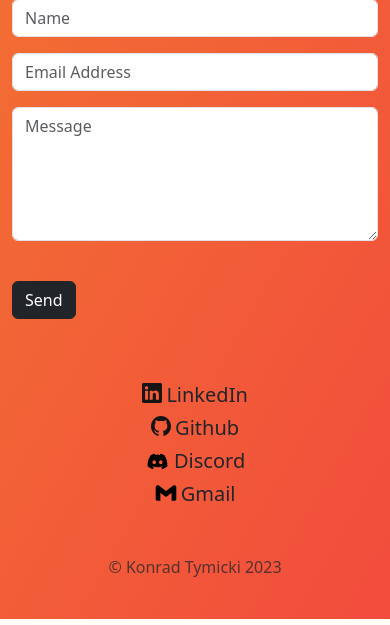
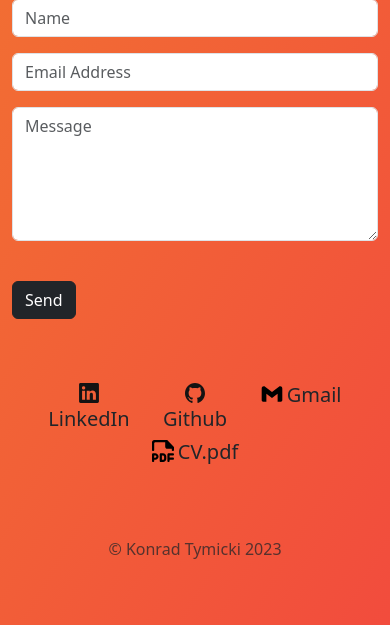
Before and after one commit to koda-aron/portfolio-website, a Flask app: page / in a window 390 px wide. Shown: the part 4587-5212 px from the top of the page. Run offline with Flask 2, Linux system fonts and the light colour scheme; some libraries are stand-ins or nearby versions.

Commit message:
-Added CV.pdf download link -Deleted Discord link -Made links inline on mobile

```diff
--- a/main.py
+++ b/main.py
@@ -1,5 +1,5 @@
 import smtplib
-from flask import Flask, render_template, request, redirect, url_for
+from flask import Flask, render_template, request, redirect, url_for, send_from_directory
 from flask_bootstrap import Bootstrap
 from ttmc import Encoder
 import datetime
@@ -83,5 +83,10 @@ def success():
             return redirect(url_for('home'))
 
 
+@app.route('/download')
+def download():
+    return send_from_directory('static', path="files/Konrad Tymicki CV.pdf")
+
+
 if __name__ == '__main__':
-    app.run(debug=False)
+    app.run(debug=True)
--- a/templates/footer.html
+++ b/templates/footer.html
@@ -33,30 +33,32 @@
   <footer class="d-flex justify-content-center py-3">
   <div class="container px-5" style="text-align: center">
   <div class="row">
-    <div class="col-md pb-2">
+    <div class="col pb-2">
       <svg viewBox="0 0 1067 1067" xmlns="http://www.w3.org/2000/svg" xml:space="preserve" height="20" style="fill-rule:evenodd;clip-rule:evenodd;stroke-linejoin:round;stroke-miterlimit:2;vertical-align: top" class="w-5 h-5" aria-label="LinkedIn icon"><path d="M984.948 0H81.655C38.42 0 3.356 34.227 3.356 76.411V990.28c0 42.16 35.064 76.387 78.299 76.387h903.293c43.299 0 78.363-34.246 78.363-76.387V76.411c0-42.205-35.083-76.411-78.363-76.411ZM324.635 892.938H164.542v-481.65h160.093v481.65ZM244.599 345.49h-1.072c-53.7 0-88.442-36.993-88.442-83.209 0-47.245 35.814-83.209 90.565-83.209 54.773 0 88.464 35.964 89.536 83.209 0 46.216-34.785 83.209-90.587 83.209Zm657.357 547.448H741.841V635.203c0-64.725-23.162-108.902-81.087-108.902-44.223 0-70.558 29.786-82.16 58.568-4.223 10.274-5.255 24.642-5.255 39.052v268.994H413.247s2.105-436.506 0-481.65h160.092v68.176c21.275-32.811 59.322-79.542 144.309-79.542 105.321 0 184.308 68.861 184.308 216.815v276.224Z" style="fill:#151313;fill-rule:nonzero"></path></svg>
       <a href="https://www.linkedin.com/in/konrad-tymicki-a84667274/" target=”_blank” class="nav-link link-dark link-opacity-50-hover" style="display: inline;"><h5 style="display: inline;">LinkedIn</h5></a>
     </div>
-    <div class="col-md pb-2">
+    <div class="col pb-2">
       <svg viewBox="0 0 1067 1067" xmlns="http://www.w3.org/2000/svg" xml:space="preserve" height="20" style="fill-rule:evenodd;clip-rule:evenodd;stroke-linejoin:round;stroke-miterlimit:2;vertical-align: top" class="w-5 h-5" aria-label="Github icon"><path d="M533.333.027C238.81.027 0 244.789 0 546.932c0 241.665 152.857 446.429 364.762 518.811 26.668 5 36.427-11.906 36.427-26.432 0-13.094-.474-47.379-.715-93.092-148.331 33.093-179.76-73.334-179.76-73.334-24.286-63.097-59.285-80.003-59.285-80.003-48.334-34.043 3.571-33.329 3.571-33.329 53.571 3.808 81.667 56.427 81.667 56.427 47.619 83.57 124.761 59.521 155.236 45.477 4.763-35.24 18.571-59.526 33.812-73.097-118.334-13.807-242.858-60.713-242.858-270.235 0-59.763 20.714-108.574 54.762-146.669-5.476-13.81-23.81-69.524 5.238-144.762 0 0 44.762-14.762 146.666 55.952 42.62-12.143 88.097-18.095 133.574-18.333 45.235.238 90.949 6.19 133.569 18.333 101.904-70.714 146.43-55.952 146.43-55.952 29.048 75.238 10.714 130.952 5.236 144.762 34.049 38.331 54.763 87.143 54.763 146.669 0 209.995-124.761 256.186-243.572 269.758 19.049 16.905 36.192 50.24 36.192 101.189 0 73.097-.715 132.145-.715 150.002 0 14.522 9.522 31.669 36.665 26.192 212.384-72.142 365.002-276.906 365.002-518.334C1066.667 244.789 827.859.027 533.333.027Z" style="fill:#151313"></path></svg>
       <a href="https://github.com/koda-aron" target=”_blank” class="nav-link link-dark link-opacity-50-hover" style="display: inline;"><h5 style="display: inline;">Github</h5></a>
     </div>
-    <div class="col-md pb-2">
-      <img src="static/images/discord.svg" height="25" style=";vertical-align: top">
-      <a href="https://discord.com/channels/@kodaaron" target=”_blank” class="nav-link link-dark link-opacity-50-hover" style="display: inline;"><h5 style="display: inline;">Discord</h5></a>
-    </div>
-    <div class="col-md pb-2">
+    <div class="col pb-2">
       <img src="static/images/gmail.svg" height="22" style="vertical-align: top">
       <a href="mailto:tymicki.konrad@gmail.com?subject=Portfolio website" class="nav-link link-dark link-opacity-50-hover" style="display: inline;"><h5 style="display: inline;">Gmail</h5></a>
+    </div>
+    <div class="col pb-2">
+      <img src="static/images/pdf.svg" height="22" style="vertical-align: top">
+      <a href="{{ url_for('download') }}" target=”_blank” class="nav-link link-dark link-opacity-50-hover" style="display: inline;"><h5 style="display: inline;">CV.pdf</h5></a>
     </div>
   </div>
   </div>
   </footer>
-    <div class="py-4">
+  <div class="container" style="text-align: center">
+    <div class="row py-5">
       <div class="col">
-        <p class="text-muted text-center">© Konrad Tymicki {{ year }}</p>
+        <p class="text-muted">© Konrad Tymicki {{ year }}</p>
       </div>
     </div>
+  </div>
   </section>
   <script src="https://unpkg.com/aos@next/dist/aos.js"></script>
   <script>
```
Also changed, not shown: static/images/discord.svg (deleted), static/images/pdf.svg (added), 1 other file.
